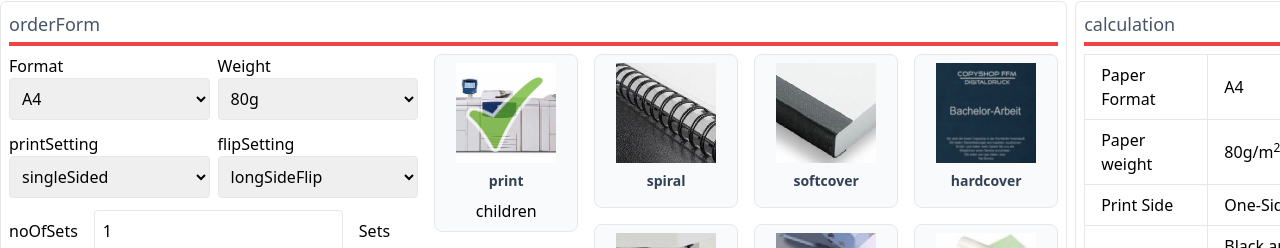
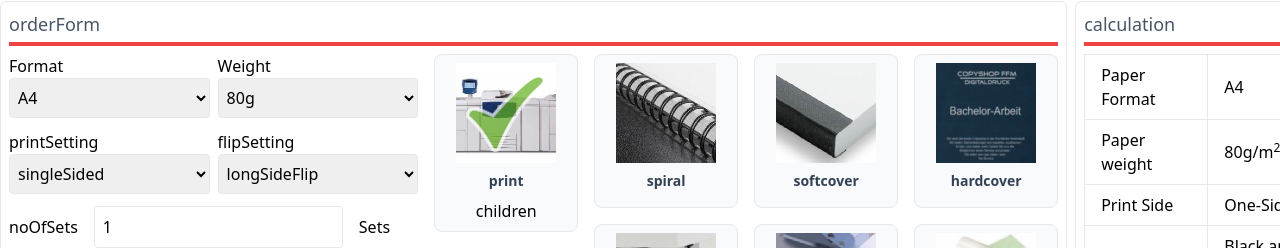
Before and after one commit to Fair-Technology/CopyshopFFM-ReactJS, a React (Vite) app: page / in a window 1280 px wide. Shown: the part 167-415 px from the top of the page. Built offline with nearby package versions, Linux system fonts and the light colour scheme.

Commit message:
COP-2: Fix select dropdown styling for Safari

```diff
--- a/src/components/contentArea.tsx
+++ b/src/components/contentArea.tsx
@@ -79,7 +79,7 @@ const Format = () => {
   return (
     <div>
       <label htmlFor="format">Format</label>
-      <select id="format" defaultValue="A4" className="w-full border p-2 rounded focus:outline-none focus:ring-0">
+      <select id="format" defaultValue="A4" className="w-full border h-10 pl-1 rounded focus:outline-none focus:ring-0">
         <option value="A3">A3</option>
         <option value="A4">A4</option>
         <option value="A5">A5</option>
@@ -91,7 +91,7 @@ const Weight = () => {
   return (
     <div>
       <label htmlFor="weight">Weight</label>
-      <select id="weight" defaultValue="80g" className="w-full border p-2 rounded focus:outline-none focus:ring-0">
+      <select id="weight" defaultValue="80g" className="w-full border h-10 pl-1 rounded focus:outline-none focus:ring-0">
         <option value="80g">80g</option>
         <option value="100g">100g</option>
         <option value="120g">120g</option>
@@ -103,7 +103,7 @@ const PrintSetting = () => {
   return (
     <div>
       <label htmlFor="printSetting">printSetting</label>
-      <select id="printSetting" defaultValue="singleSided" className="w-full border p-2 rounded focus:outline-none focus:ring-0">
+      <select id="printSetting" defaultValue="singleSided" className="w-full border h-10 pl-1 rounded focus:outline-none focus:ring-0">
         <option value="singleSided">singleSided</option>
         <option value="doubleSided">doubleSided</option>
       </select>
@@ -114,7 +114,7 @@ const FlipSetting = () => {
   return (
     <div>
       <label htmlFor="flipSetting">flipSetting</label>
-      <select id="flipSetting" defaultValue="longSideFlip" className="w-full border p-2 rounded focus:outline-none focus:ring-0">
+      <select id="flipSetting" defaultValue="longSideFlip" className="w-full border h-10 pl-1 rounded focus:outline-none focus:ring-0">
         <option value="longSideFlip">longSideFlip</option>
         <option value="shortSideFlip">shortSideFlip</option>
       </select>
```
